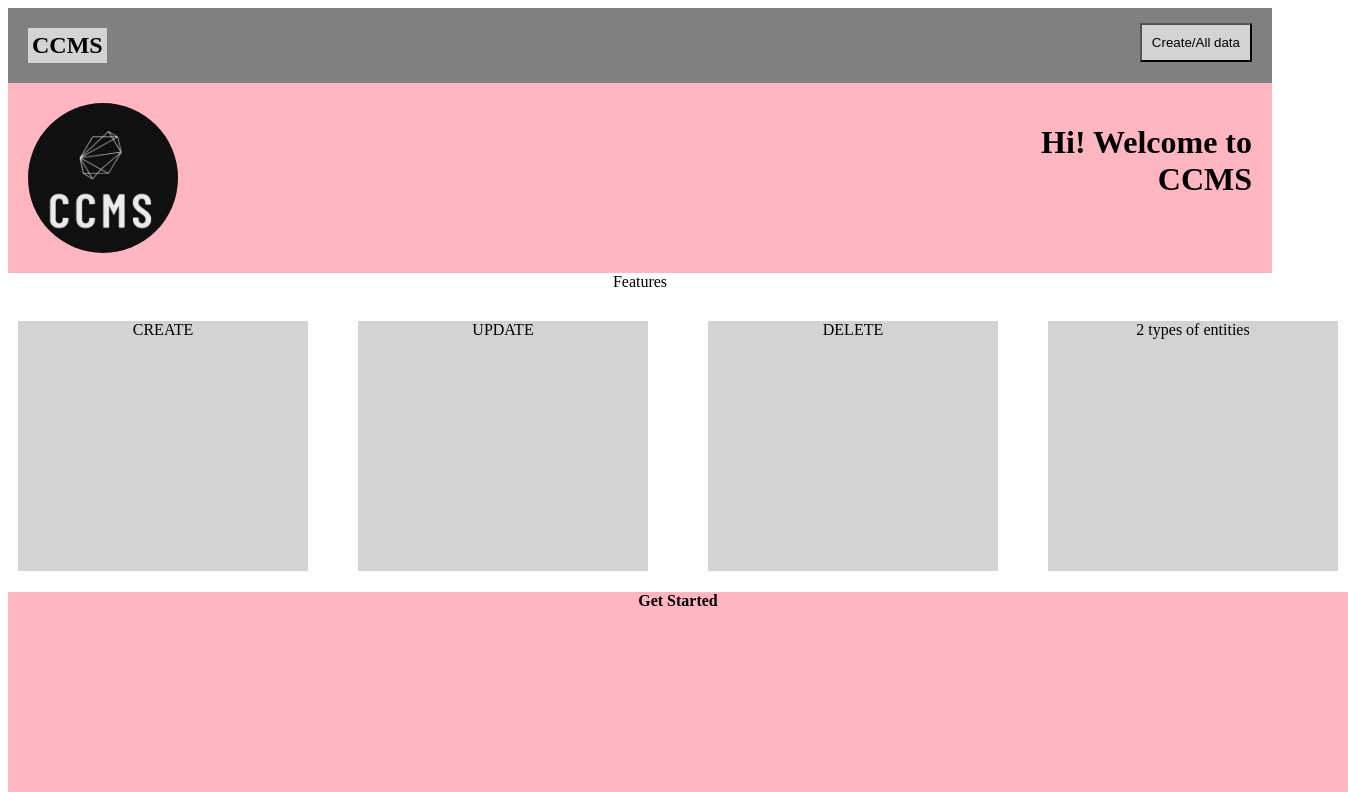
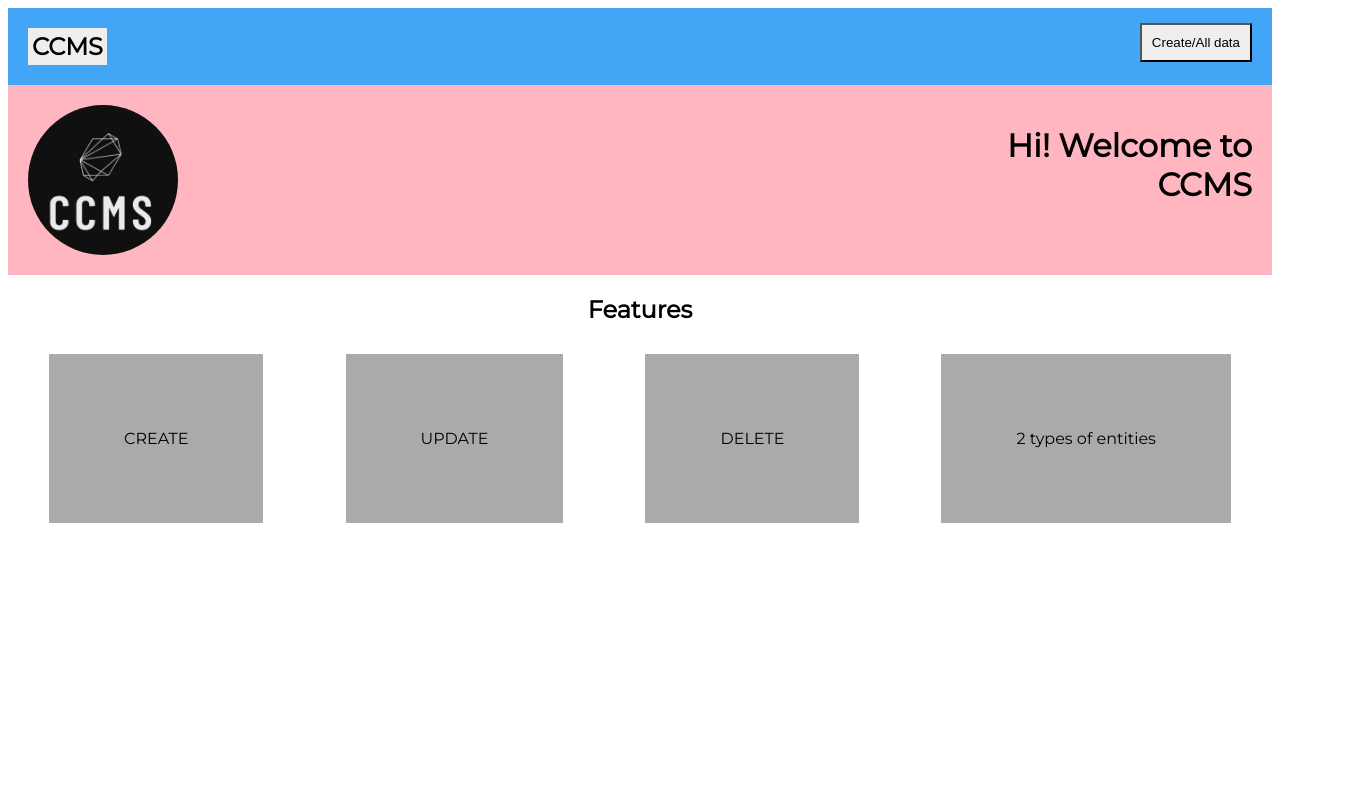
Before and after one commit to AnshSharmaa/CCMS, a React (Create React App) app in the folder client/: page / in a window 1280 px wide. Shown: the top 792 px of the page, 1348 px wide, since content can reach past the window. Built offline with nearby package versions, Linux system fonts and the light colour scheme.

Commit message:
feature+footer fix/refrac and font

```diff
--- /dev/null
+++ b/client/src/App.css
@@ -0,0 +1,6 @@
+@import url('https://fonts.googleapis.com/css2?family=Montserrat&display=swap');
+
+.App{
+    user-select: none;
+    font-family: 'Montserrat', sans-serif;
+}
--- a/client/src/App.js
+++ b/client/src/App.js
@@ -1,12 +1,15 @@
 import React from "react"
+
+import "./App.css"
 
 import Data from "./Pages/Data/Data"
 import Home from "./Pages/Home/Home"
 
 const App = () => {
-  return(<div>
-    <Home />
-  </div>
+  return (
+    <div className="App">
+      <Home />
+    </div>
   )
 }
 
--- a/client/src/Components/Header/header.css
+++ b/client/src/Components/Header/header.css
@@ -2,19 +2,19 @@
   background-color: #ffb6c1;
 }
 #nav {
-  background-color: grey;
+  background-color: #42a5f5;
   display: flex;
   justify-content: space-between;
   padding: 0 20px;
 }
 .name {
-  background-color: #d3d3d3;
+  background-color: #eee;
   padding: 4px;
 }
 #dataButton {
   padding: 10px;
   margin-top: 15px;
-  background-color: #d3d3d3;
+  background-color: #eee;
 }
 #welcome {
   display: flex;
--- a/client/src/Pages/Home/Feature/feature.css
+++ b/client/src/Pages/Home/Feature/feature.css
@@ -1,35 +1,15 @@
-#hi{
-    height:250px;
-    width:290px;
-    border-style:none;
-    margin-left:10px;
-    background-color:#D3D3D3;
-    margin-top:30px;
-   }
-   #hu{
-    height:250px;
-    width:290px;
-    border-style:none;
-    margin-left:350px;
-    margin-top:-250px;
-    background-color:#D3D3D3;
-   }
-   #ho{
-    height:250px;
-    width:290px;
-    border-style:none;
-    margin-left:700px;
-    margin-top:-250px;
-    background-color:#D3D3D3;
-    }
-   #he{
-    height:250px;
-    width:290px;
-    border-style:none;
-    margin-left:1040px;
-    margin-top:-250px;
-    background-color:#D3D3D3;
-   }
-   #aa{
-   padding-bottom:120px;
-   }
+.features {
+  text-align: center;
+}
+
+.gifs {
+  display: flex;
+  justify-content: space-around;
+  flex-wrap: wrap;
+}
+
+.demo {
+  padding: 75px;
+  background-color: rgb(170, 170, 170);
+  margin: 10px;
+}
--- a/client/src/Pages/Home/Feature/feature.js
+++ b/client/src/Pages/Home/Feature/feature.js
@@ -1,30 +1,19 @@
-import React from 'react';
-import "./feature.css";
-function Feature(){
-    return (
-        <div>
-      <center> Features </center>
-<div id="hi" >
-<center id="aa">
-CREATE
-</center>
-</div>
-<div id="hu">
-<center>
-UPDATE
-</center>
-</div>
-<div id="ho">
-<center>
-DELETE
-</center>
-</div>
-<div id="he">
-<center>
-2 types of entities
-</center>
-</div>
-     </div>
-      );
+import React from "react"
+import "./feature.css"
+function Feature() {
+  return (
+    <div className="features">
+      <h2> Features </h2>
+      <div className="gifs">
+        <div className="demo">CREATE</div>
+
+        <div className="demo">UPDATE</div>
+
+        <div className="demo">DELETE</div>
+
+        <div className="demo">2 types of entities</div>
+      </div>
+    </div>
+  )
 }
-export default Feature;
+export default Feature
--- a/client/src/Pages/Home/Footer/footer.css
+++ b/client/src/Pages/Home/Footer/footer.css
@@ -1,15 +1,13 @@
-#lm{
-    width:1340px;
-    height:200px;
-    padding-top:-230px;
-    background-color:#FFB6C1;
-    }
-    #no{
-    width:1340px;
-    height:100px;
-    background-color:#FF69B4;
-    margin-top:-21px;
-    }
-    h4{
-    padding-top:-150px;
-    }
+#footer {
+  background-color: #ffb6c1;
+}
+
+a{
+  color: #01579b;
+  text-decoration: none;
+}
+
+.names{
+  display: flex;
+  justify-content: space-around;
+}
--- a/client/src/Pages/Home/Footer/footer.js
+++ b/client/src/Pages/Home/Footer/footer.js
@@ -1,23 +1,30 @@
-import React from 'react';
-import "./footer.css";
-function Footer(){
-    return (
-        <div>
-        <div id="lm">
-        <center>
-        <h4>
-        Get Started
-        </h4>
-        </center>
-        </div>
-        <div id="no">
-        <h4>
-        About us
-        </h4>
-        </div>
-        </div>
-    );
+import React from "react"
+import "./footer.css"
+function Footer() {
+  return (
+    <div id="footer">
+      <center>
+        <h4>Made by</h4>
+      </center>
+      <div className="names">
+        <h3>
+          <a href="https://github.com/AnshSharmaa">Ansh</a>
+        </h3>
+        <h3>
+          <a href="https://github.com/GH-Gursimran">Gursimran</a>
+        </h3>
+        <h3>
+          <a href="https://github.com/shreya-sharma-29">Shreya</a>
+        </h3>
+        <h3>
+          <a href="https://github.com/akshaygodara29">Akshay</a>
+        </h3>
+        <h3>
+          <a href="https://github.com/ajrathor">Ajay</a>
+        </h3>
+      </div>
+    </div>
+  )
 }
 
-
-export default Footer;
+export default Footer
--- a/client/src/Pages/Home/Home.js
+++ b/client/src/Pages/Home/Home.js
@@ -1,15 +1,14 @@
 import React from "react"
 
 import Header from "../../Components/Header/header"
-import Feature from './Feature/feature'
-import Footer from './Footer/footer'
+import Feature from "./Feature/feature"
+import Footer from "./Footer/footer"
 
 function Home() {
   return (
     <div>
       <Header />
-      <Feature/>
-      <Footer/>
+      <Feature />
     </div>
   )
 }
```
